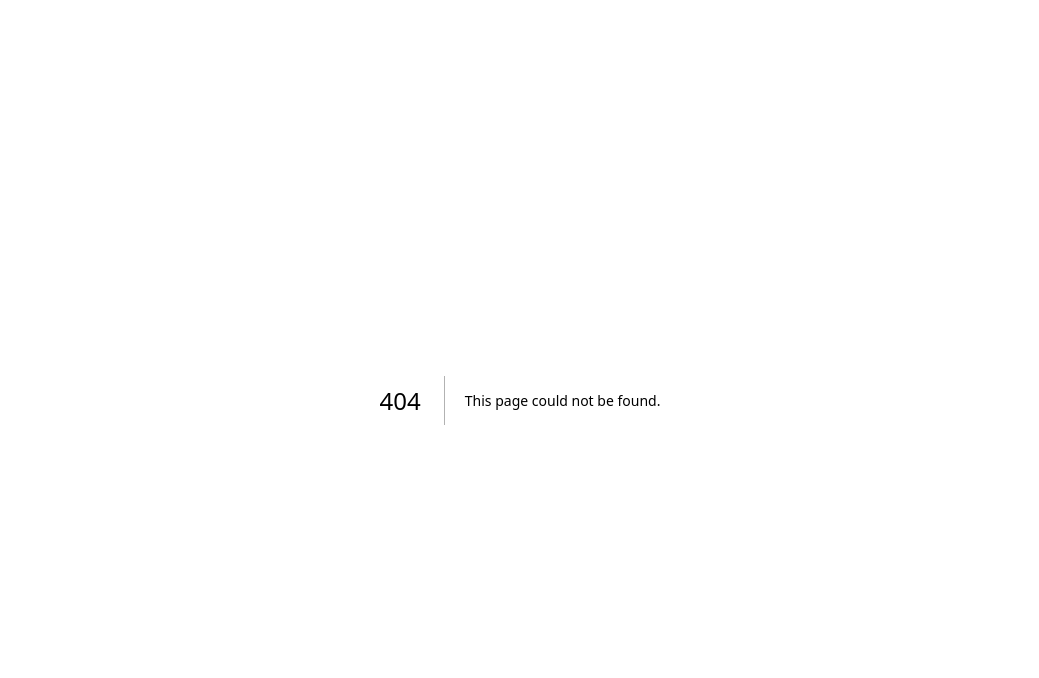
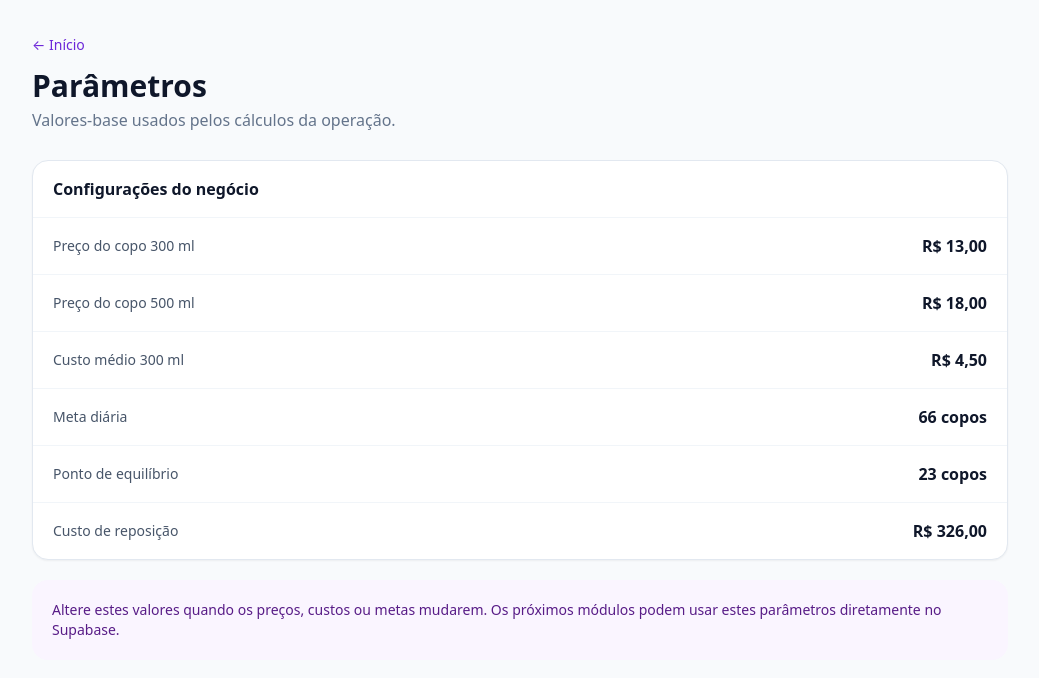
Before and after one commit to Foxkvjx/degustyacaii, a Next.js app: page /parametros in a window 1280 px wide. Before the commit this address had no page. Shown: the top 678 px of the page, without its empty margins (120-1159 px from the left). Built offline with nearby package versions, Linux system fonts and the light colour scheme.

Commit message:
feat: add business parameters screen

```diff
--- /dev/null
+++ b/app/parametros/page.tsx
@@ -0,0 +1,5 @@
+import Link from "next/link";
+
+const params = [["Preço do copo 300 ml", "R$ 13,00"], ["Preço do copo 500 ml", "R$ 18,00"], ["Custo médio 300 ml", "R$ 4,50"], ["Meta diária", "66 copos"], ["Ponto de equilíbrio", "23 copos"], ["Custo de reposição", "R$ 326,00"]];
+
+export default function Parametros() { return <main className="min-h-screen bg-slate-50"><div className="mx-auto max-w-5xl px-4 py-8 sm:px-6"><Link href="/" className="text-sm text-acai-700 hover:underline">← Início</Link><div className="mt-3"><h1 className="text-3xl font-bold text-slate-900">Parâmetros</h1><p className="mt-1 text-slate-500">Valores-base usados pelos cálculos da operação.</p></div><section className="mt-7 overflow-hidden rounded-2xl border border-slate-200 bg-white shadow-sm"><div className="border-b border-slate-100 px-5 py-4 font-semibold">Configurações do negócio</div>{params.map(([label, value]) => <div key={label} className="flex items-center justify-between gap-4 border-b border-slate-100 px-5 py-4 last:border-0"><span className="text-sm text-slate-600">{label}</span><span className="font-semibold text-slate-900">{value}</span></div>)}</section><div className="mt-5 rounded-2xl bg-purple-50 p-5 text-sm text-purple-900">Altere estes valores quando os preços, custos ou metas mudarem. Os próximos módulos podem usar estes parâmetros diretamente no Supabase.</div></div></main>; }
```
